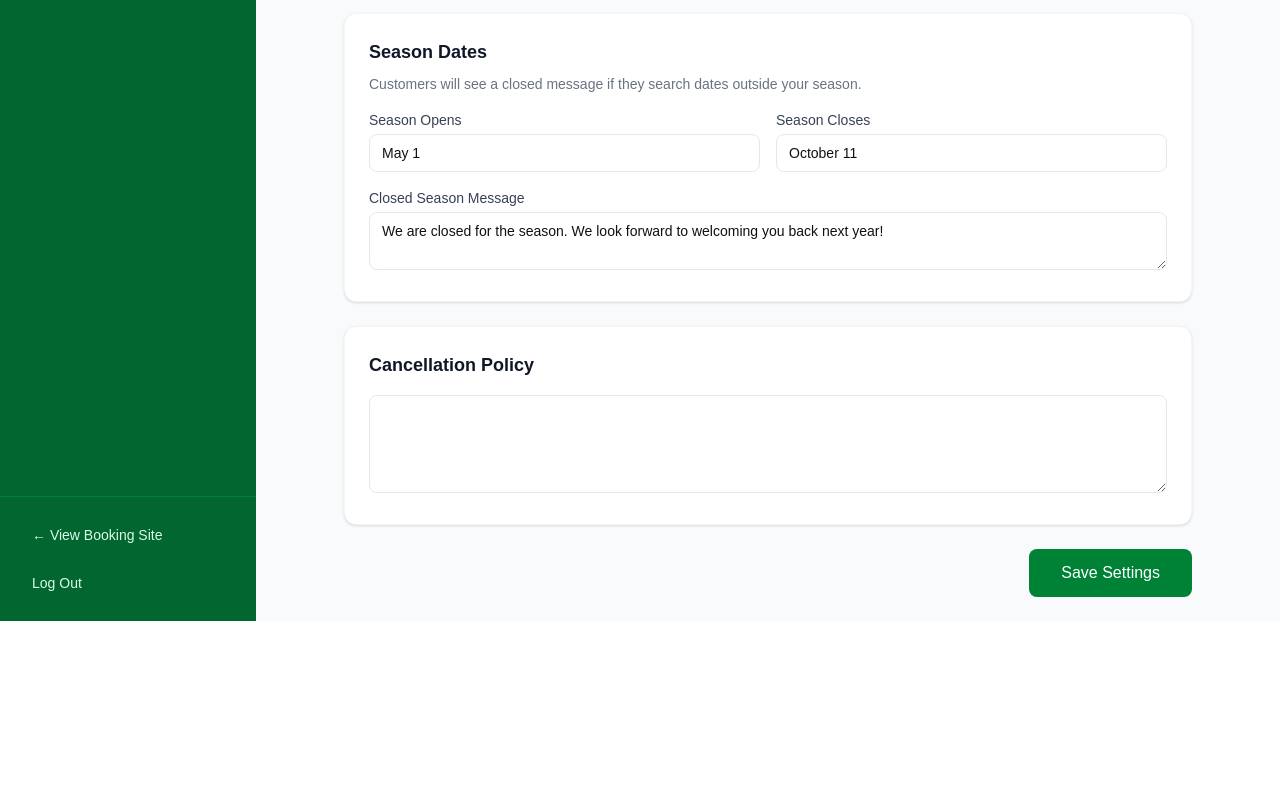
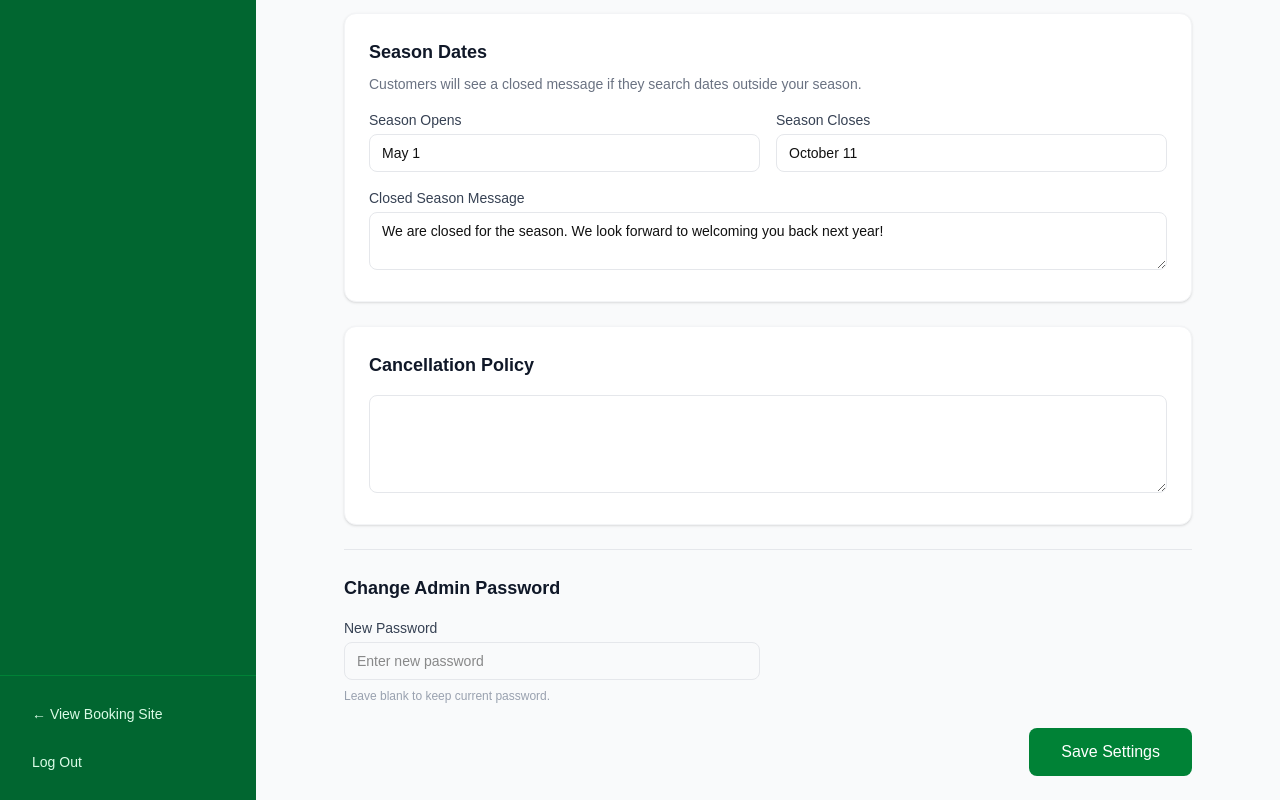
Before and after one commit to Cadyhollow/cady-hollow-reservations, a Next.js app: page /admin/settings in a window 1280 px wide. Shown: the part 921-1721 px from the top of the page. Before the commit the page ends 1542 px from the top, so only its background shows below. Built offline with nearby package versions, Linux system fonts and the light colour scheme; no server answers; the database is empty.

Commit message:
Add Change Password UI to settings page

```diff
--- a/app/admin/settings/page.tsx
+++ b/app/admin/settings/page.tsx
@@ -159,6 +159,16 @@ export default function SettingsPage() {
         </div>
       </div>
 
+      <div className="border-t border-gray-200 pt-6 mt-6">
+        <h2 className="text-lg font-semibold text-gray-900 mb-4">Change Admin Password</h2>
+        <div className="grid grid-cols-1 md:grid-cols-2 gap-4">
+          <div>
+            <label className="block text-sm font-medium text-gray-700 mb-1">New Password</label>
+            <input type="password" className="w-full border border-gray-200 rounded-lg px-3 py-2 text-sm" placeholder="Enter new password" value={form.admin_password || ''} onChange={e => setForm({ ...form, admin_password: e.target.value })} />
+          </div>
+        </div>
+        <p className="text-xs text-gray-400 mt-2">Leave blank to keep current password.</p>
+      </div>
       <div className="mt-6 flex justify-end">
         <button onClick={handleSave} disabled={saving} className="bg-green-700 text-white px-8 py-3 rounded-lg font-medium hover:bg-green-800 disabled:opacity-50">
           {saving ? 'Saving...' : 'Save Settings'}
```
